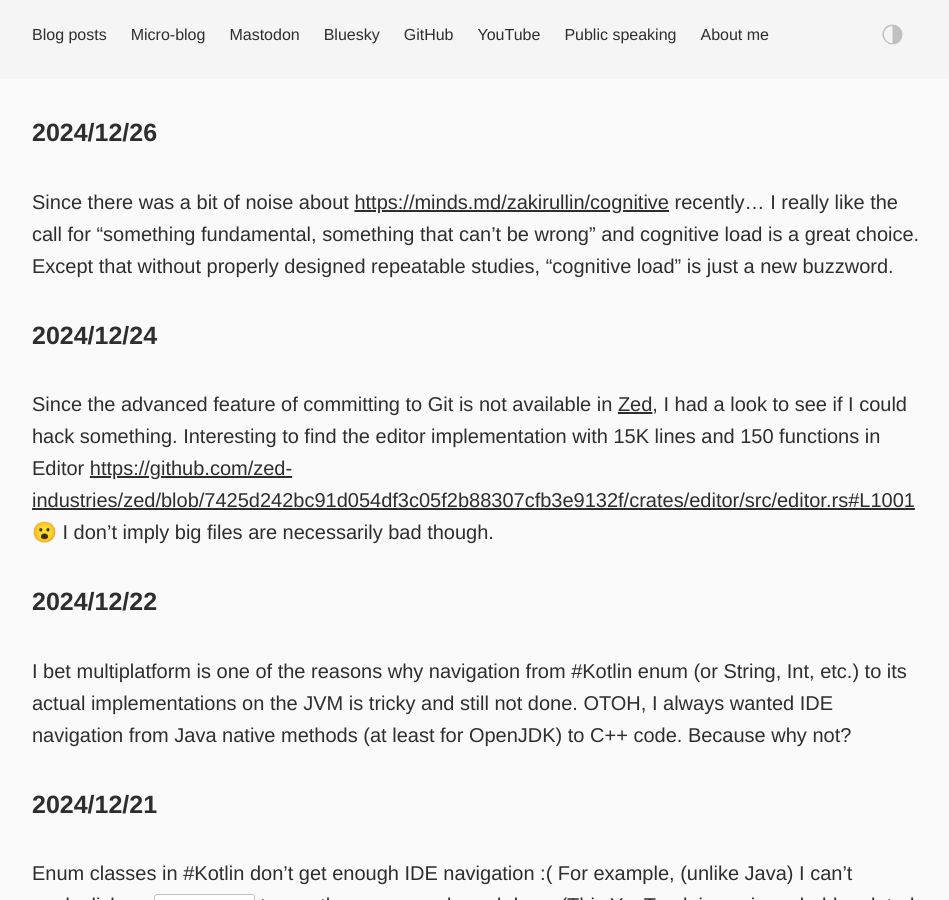
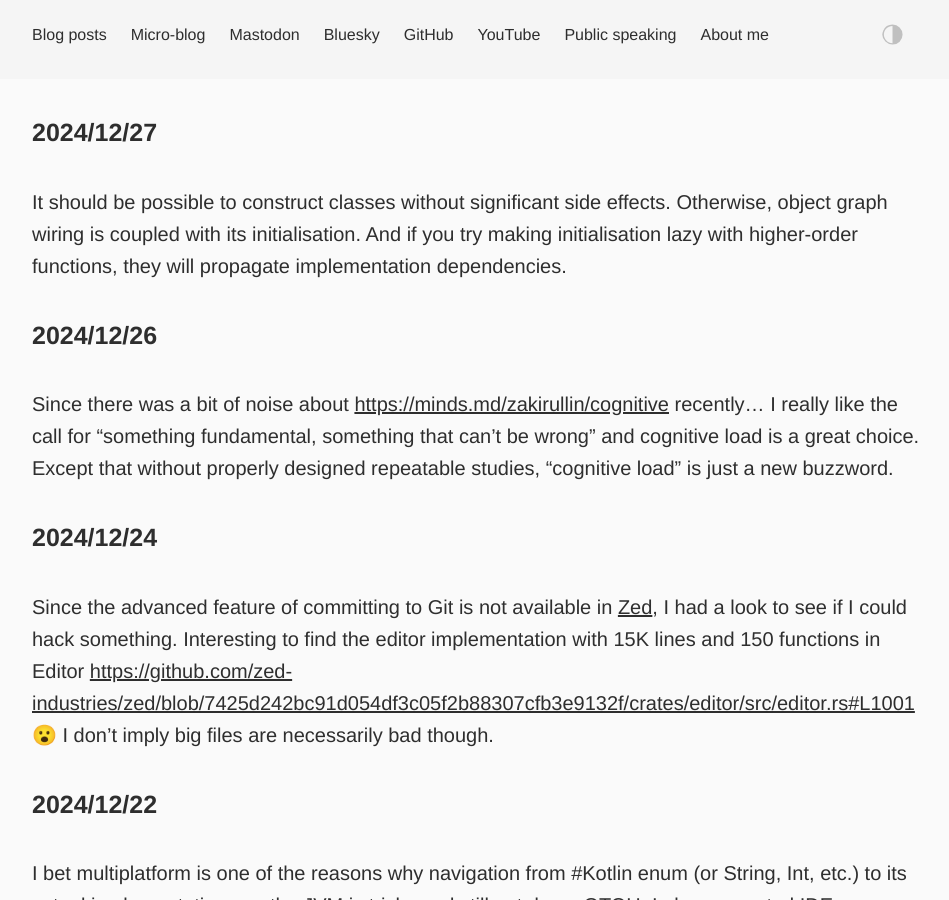
Before and after one commit to dkandalov/dkandalov.github.io, a Jekyll site: the page built from micro-blog.md, in a window 1280 px wide and 900 px high. Shown: the whole window, without its empty margins (160-1109 px from the left). Built offline with Jekyll 4.4.1, drawn with Linux system fonts in a browser that asks for light colours.

Commit message:
updated micro-blog

```diff
--- a/micro-blog.md
+++ b/micro-blog.md
@@ -2,6 +2,9 @@
 layout: post
 permalink: /micro-blog/
 ---
+
+#### 2024/12/27
+It should be possible to construct classes without significant side effects. Otherwise, object graph wiring is coupled with its initialisation. And if you try making initialisation lazy with higher-order functions, they will propagate implementation dependencies.
 
 #### 2024/12/26
 Since there was a bit of noise about <https://minds.md/zakirullin/cognitive> recently... I really like the call for "something fundamental, something that can't be wrong" and cognitive load is a great choice. Except that without properly designed repeatable studies, "cognitive load" is just a new buzzword.
```
